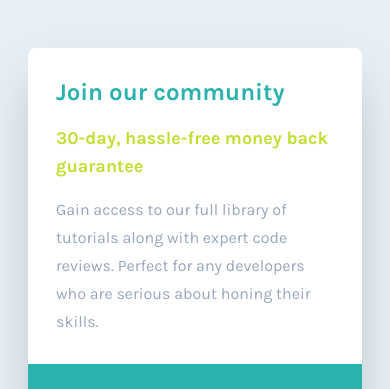
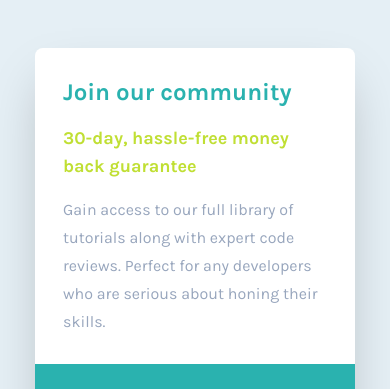
Before and after one commit to stkhalisha/single-price-grid-component, a website: page index.html in a window 390 px wide. Shown: the top 389 px of the page. Drawn offline with nearby package versions, Linux system fonts and the light colour scheme; files that its build step writes are made by us from their sources.

Commit message:
update index.html

```diff
--- a/index.html
+++ b/index.html
@@ -22,7 +22,7 @@
     class="font-karla text-[16px] bg-light-gray text-white grid min-h-screen place-content-center"
   >
     <main
-      class="place-content-center max-w-lg mx-7 my-12 overflow-auto rounded-lg shadow-2xl md:max-w-[40rem] md:grid md:grid-cols-2"
+      class="place-content-center max-w-xs mx-7 my-12 overflow-auto rounded-lg shadow-2xl md:max-w-[40rem] md:grid md:grid-cols-2"
     >
       <section class="box-border bg-white p-7 col-span-2 md:p-9">
         <h1 class="text-cyan font-bold text-2xl">Join our community</h1>
```
